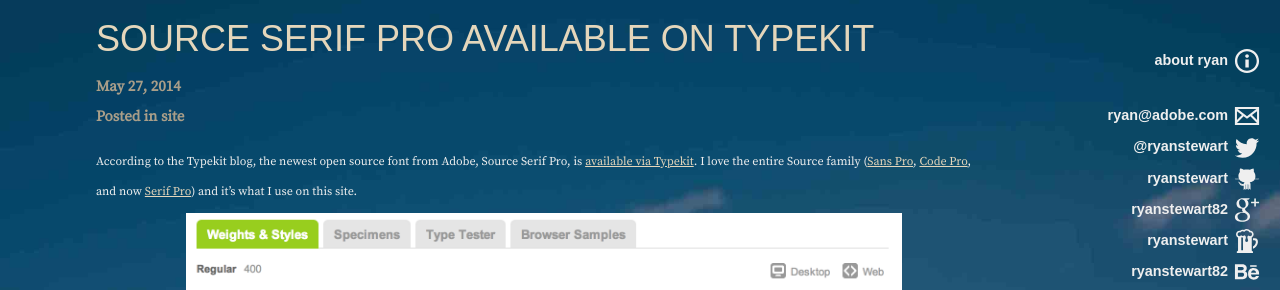
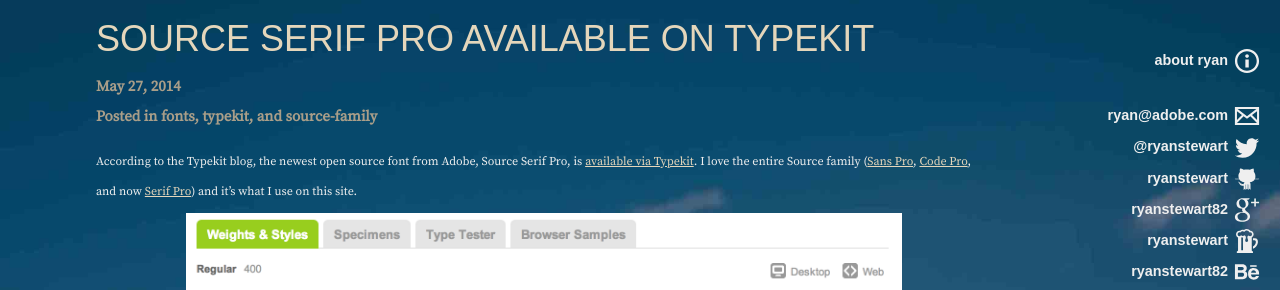
Before and after one commit to ryanstewart/ryanstewart.github.com, a Jekyll site: the page built from _posts/2014-05-27-source-serif-available-on-typekit.md, in a window 1280 px wide. Shown: the part 123-413 px from the top of the page. Built offline with Jekyll 4.4.1, drawn with Linux system fonts in a browser that asks for light colours.

Commit message:
change tags.

```diff
--- a/_posts/2014-05-27-source-serif-available-on-typekit.md
+++ b/_posts/2014-05-27-source-serif-available-on-typekit.md
@@ -2,7 +2,7 @@
 layout: post
 title:  "Source Serif Pro Available on Typekit"
 date:   2014-05-27 11:28:00
-categories: site
+categories: fonts typekit source-family
 ---
 According to the Typekit blog, the newest open source font from Adobe, Source Serif Pro, is [available via Typekit](http://blog.typekit.com/2014/05/20/source-serif-pro/). I love the entire Source family ([Sans Pro](https://typekit.com/fonts/source-sans-pro), [Code Pro](https://typekit.com/fonts/source-code-pro), and now [Serif Pro](https://typekit.com/fonts/source-serif-pro)) and it's what I use on this site.
 
```
